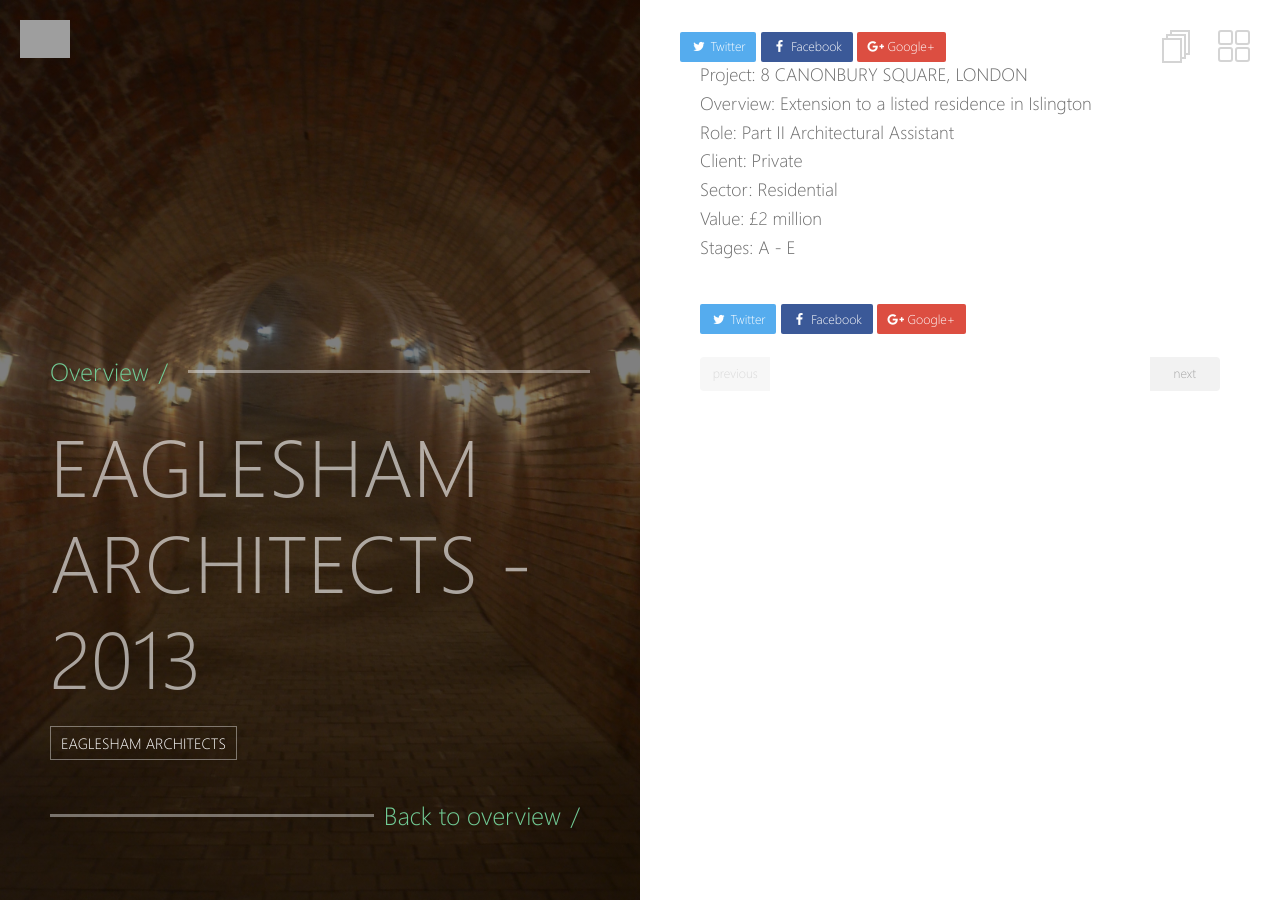
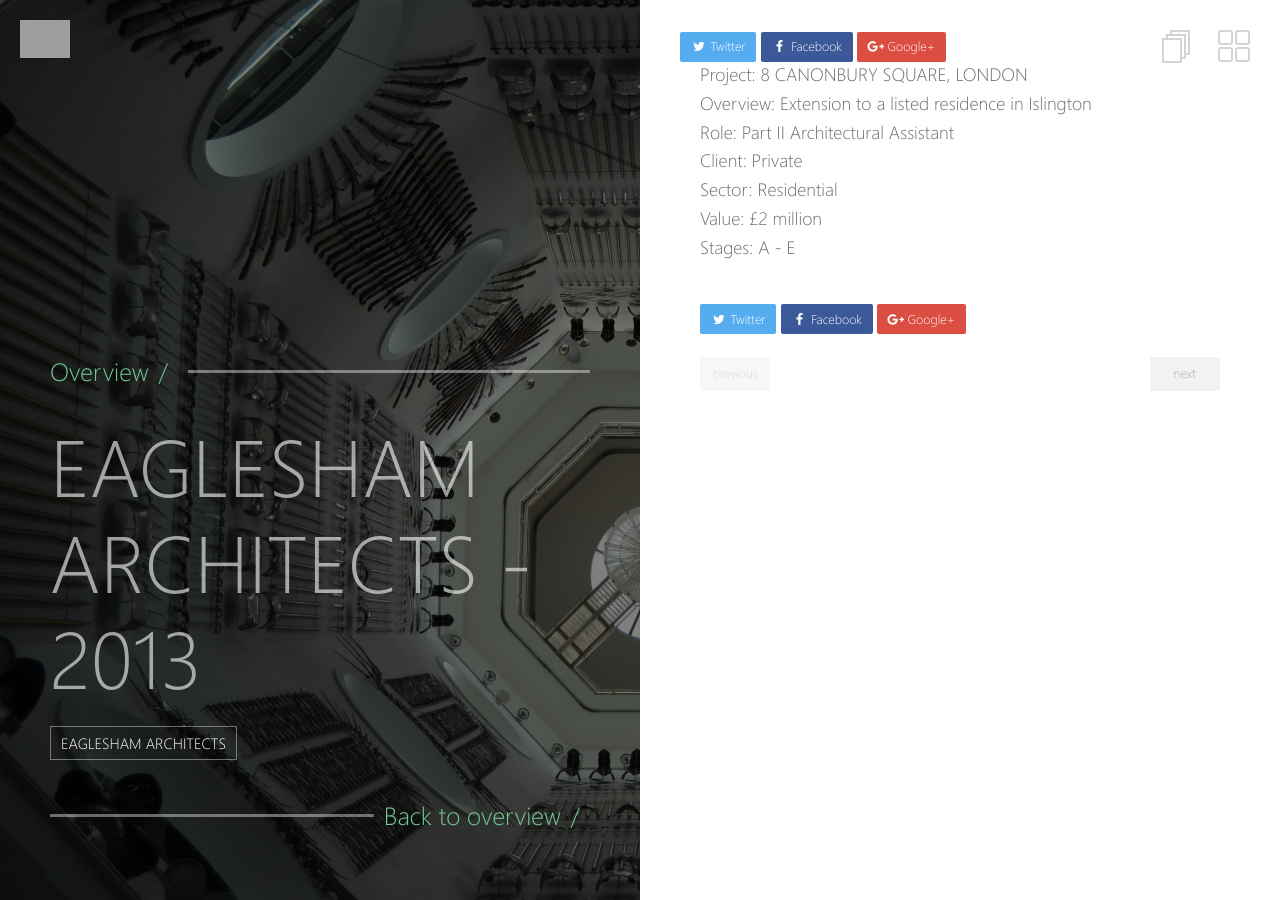
Before and after one commit to CarolineMurphy/carolinemurphy.github.io, a Jekyll site: the page built from _posts/2016-09-19-easglesham.md, in a window 1280 px wide. Built offline with Jekyll 4.4.1, drawn with Linux system fonts in a browser that asks for light colours.

Commit message:
changing profile picture

```diff
--- a/_config.yml
+++ b/_config.yml
@@ -3,14 +3,14 @@
 description: Architect
 #url: http://localhost:4000
 url: https://carolinemurphy.github.io
-lgo: CM_Travel.png                                    # Site logo
+lgo: cmurphy.png                                    # Site logo
 locale: en_US
 
 # Left Block Images
 background:
-  homepage: images/home.jpg                           # this image will be shown on homepage's left block
-  post-list: images/DSC_0593.JPG                      # this image will be shown on post list page
-  default-post: images/DSC_0369.JPG                   # this image will be shown when post's front matter doesn't specify any image
+  homepage: images/CM_Travel.png                   # this image will be shown on homepage's left block
+  post-list: images/DSC_0593.JPG                   # this image will be shown on post list page
+  default-post: images/home.jpg                    # this image will be shown when post's front matter doesn't specify any image
 
 # Jekyll
 permalink:          /:title/
```
Also changed, not shown: images/cmurphy.png (added).
